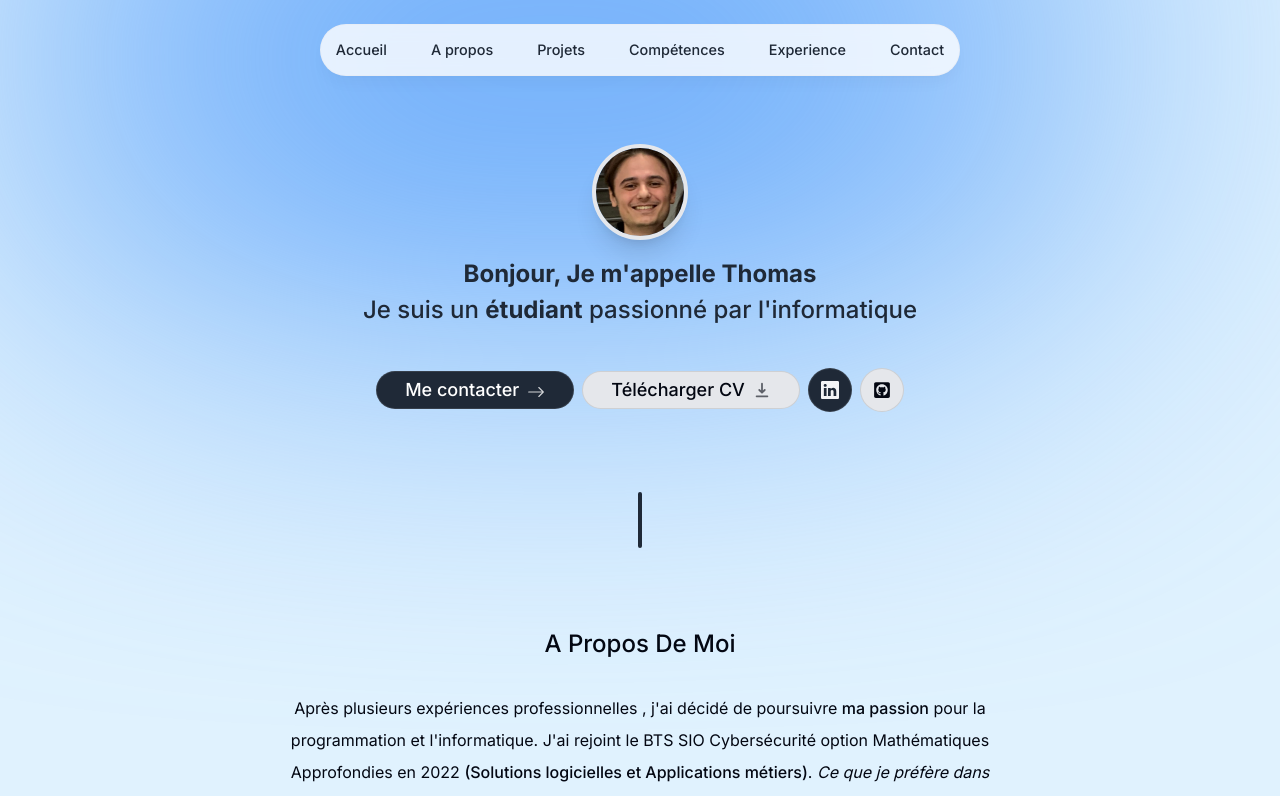
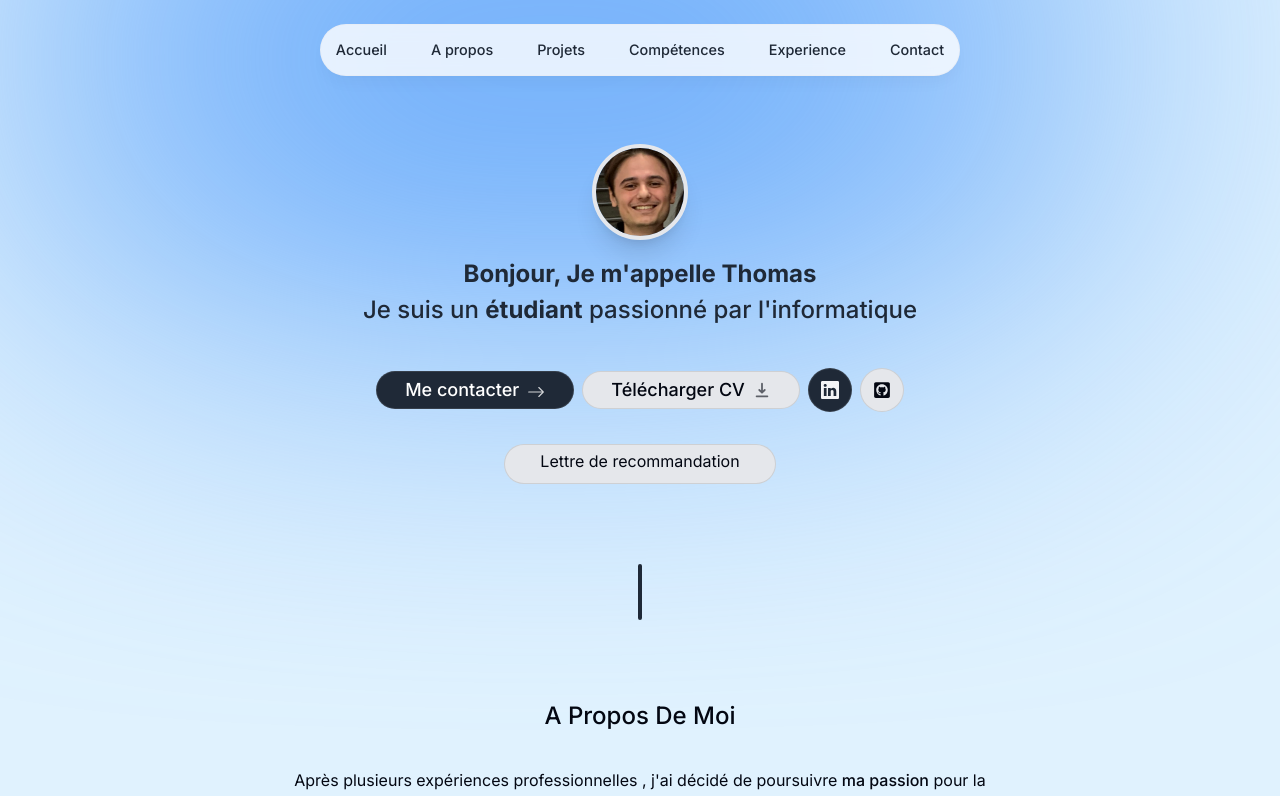
Before and after one commit to zalixzy/portfolio, a Next.js app: page / in a window 1280 px wide. Shown: the top 796 px of the page. Built offline with nearby package versions, Linux system fonts and the light colour scheme; no server answers.

Commit message:
ajout lettre recommandation au cv

```diff
--- a/components/intro.tsx
+++ b/components/intro.tsx
@@ -82,6 +82,7 @@ import { FaGithubSquare } from 'react-icons/fa';
             " />
 
             </a>
+
             <a className="bg-gray-800 text-gray-100 p-3 flex items-center gap-2
             rounded-full hover:scale-105 focus:scale-105
             hover:bg-gray-950 active:scale-105 transition border border-white/10 cursor-pointer "
@@ -99,6 +100,13 @@ import { FaGithubSquare } from 'react-icons/fa';
 
           </motion.div>
 
+          <a className="block mx-auto bg-gray-200 text-gray-950 px-7 py-1 items-center gap-2 justify-center
+            rounded-full outline-none hover:scale-105 focus:scale-105 text-center w-[17rem] h-[2.5rem]
+            hover:bg-gray-100 active:scale-105 transition cursor-pointer border border-black/10 mt-8"
+            href="/recommandation_f.pdf" download>
+            Lettre de recommandation
+          </a>
+
 
 
       </section>
```
Also changed, not shown: components/projects.tsx (line endings or trailing spaces), 1 other file (tests, documents, lock files or other folders).
